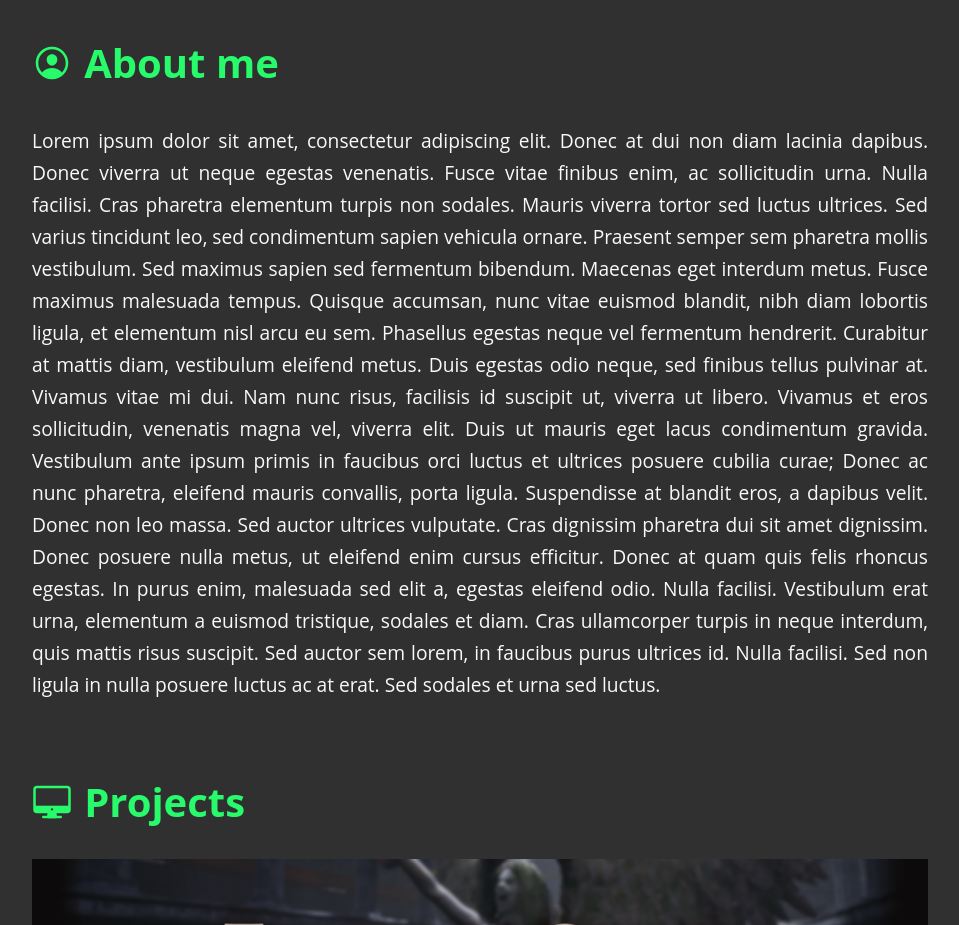
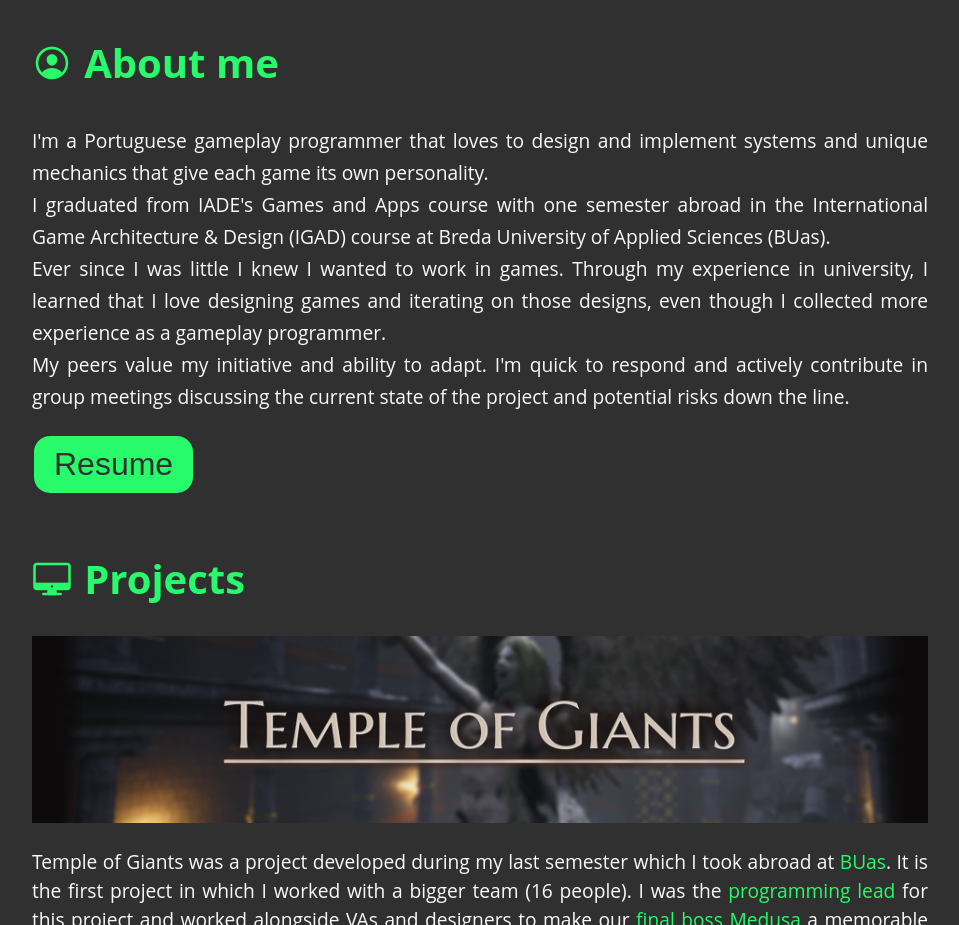
Before and after one commit to Ricardo-Cacheira/ricardo-cacheira.github.io, a plain HTML site: page index.html in a window 1280 px wide. Shown: the part 780-1705 px from the top of the page, without its empty margins (160-1119 px from the left). Drawn offline with nearby package versions, Linux system fonts and the light colour scheme.

Commit message:
About me and Resume

```diff
--- a/assets/main.css
+++ b/assets/main.css
@@ -126,6 +126,25 @@ h1[class="animate"] {
     display: inline-block;
     vertical-align: middle;
     color: var(--light-green);
+}
+
+.pill {
+    font-size: 2rem;
+    background-color: var(--light-green);
+    border: none;
+    color: var(--dark-color);
+    padding: 10px 20px;
+    text-align: center;
+    text-decoration: none;
+    display: inline-block;
+    margin: 4px 2px;
+    cursor: pointer;
+    border-radius: 16px;
+}
+
+.pill:hover {
+    background-color: var(--light-color);
+    color: var(--dark-color);
 }
 
 #introImg {
--- a/index.html
+++ b/index.html
@@ -44,15 +44,13 @@
 
         <p class="animate">
 
-            Lorem ipsum dolor sit amet, consectetur adipiscing elit. Donec at dui non diam lacinia dapibus. Donec viverra ut neque egestas venenatis. Fusce vitae finibus enim, ac sollicitudin urna. Nulla facilisi. Cras pharetra elementum turpis non sodales. Mauris
-            viverra tortor sed luctus ultrices. Sed varius tincidunt leo, sed condimentum sapien vehicula ornare. Praesent semper sem pharetra mollis vestibulum. Sed maximus sapien sed fermentum bibendum. Maecenas eget interdum metus. Fusce maximus malesuada
-            tempus. Quisque accumsan, nunc vitae euismod blandit, nibh diam lobortis ligula, et elementum nisl arcu eu sem. Phasellus egestas neque vel fermentum hendrerit. Curabitur at mattis diam, vestibulum eleifend metus. Duis egestas odio neque,
-            sed finibus tellus pulvinar at. Vivamus vitae mi dui. Nam nunc risus, facilisis id suscipit ut, viverra ut libero. Vivamus et eros sollicitudin, venenatis magna vel, viverra elit. Duis ut mauris eget lacus condimentum gravida. Vestibulum ante
-            ipsum primis in faucibus orci luctus et ultrices posuere cubilia curae; Donec ac nunc pharetra, eleifend mauris convallis, porta ligula. Suspendisse at blandit eros, a dapibus velit. Donec non leo massa. Sed auctor ultrices vulputate. Cras
-            dignissim pharetra dui sit amet dignissim. Donec posuere nulla metus, ut eleifend enim cursus efficitur. Donec at quam quis felis rhoncus egestas. In purus enim, malesuada sed elit a, egestas eleifend odio. Nulla facilisi. Vestibulum erat
-            urna, elementum a euismod tristique, sodales et diam. Cras ullamcorper turpis in neque interdum, quis mattis risus suscipit. Sed auctor sem lorem, in faucibus purus ultrices id. Nulla facilisi. Sed non ligula in nulla posuere luctus ac at
-            erat. Sed sodales et urna sed luctus.
+            I'm a Portuguese gameplay programmer that loves to design and implement systems and unique mechanics that give each game its own personality.
+            <br> I graduated from IADE's Games and Apps course with one semester abroad in the International Game Architecture & Design (IGAD) course at Breda University of Applied Sciences (BUas).
+            <br> Ever since I was little I knew I wanted to work in games. Through my experience in university, I learned that I love designing games and iterating on those designs, even though I collected more experience as a gameplay programmer.
+            <br> My peers value my initiative and ability to adapt. I'm quick to respond and actively contribute in group meetings discussing the current state of the project and potential risks down the line.
         </p>
+
+        <button id="resume" class="animate pill" onclick="window.open('assets/resume.pdf', '_blank');">Resume</button>
     </div>
 
     <div id="projects" class="section">
```
Also changed, not shown: 1 other file.
